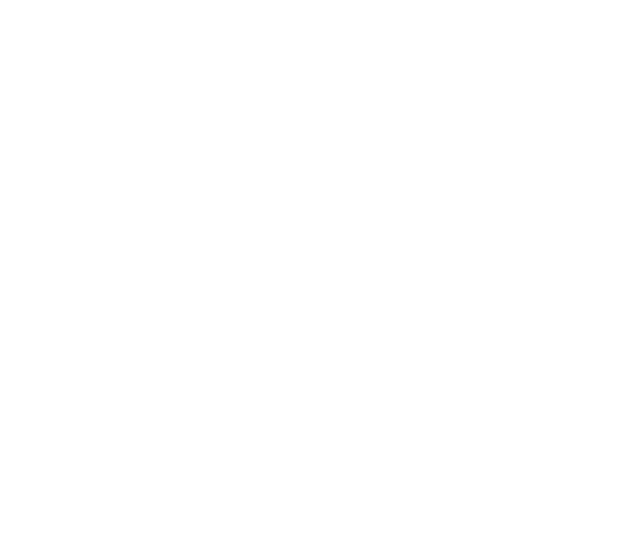
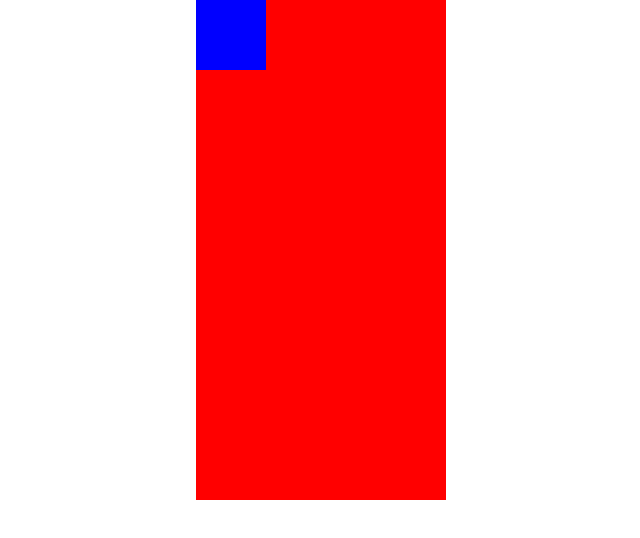
Before and after one commit to Miranda0309/Licuadora-JS, a plain HTML site: page index.html in a window 1280 px wide. Shown: the whole page, without its empty margins (444-1084 px from the left). Drawn offline with Linux system fonts and the light colour scheme.

Commit message:
se agrego la esturctura base de la licuadora y su respectivo color

```diff
--- a/css/styles.css
+++ b/css/styles.css
@@ -0,0 +1,19 @@
+*{
+    box-sizing: border-box;
+    padding: 0;
+    margin: 0;
+}
+
+.blender {
+    position: fixed;
+    left: 50%;
+    width: 250px;
+    height: 500px;
+    background-color: red;
+}
+
+.blender-button{
+    width: 70px;
+    height: 70px;
+    background-color: blue;
+}
--- a/index.html
+++ b/index.html
@@ -3,6 +3,7 @@
 <head>
     <meta charset="UTF-8">
     <meta name="viewport" content="width=device-width, initial-scale=1.0">
+    <link rel="stylesheet" href="css/styles.css">
     <title>Document</title>
 </head>
 <body>
```
